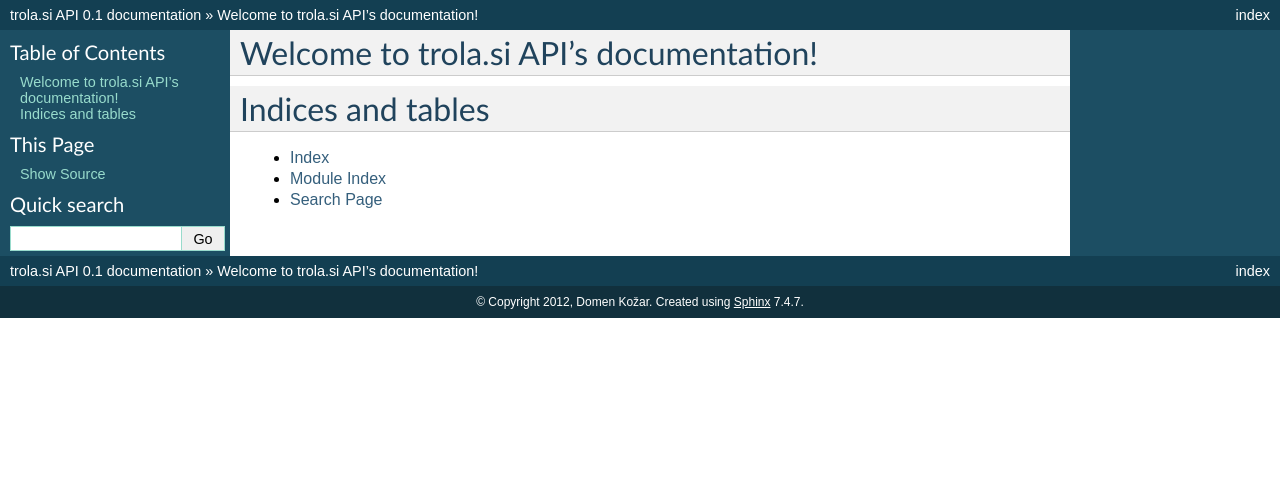
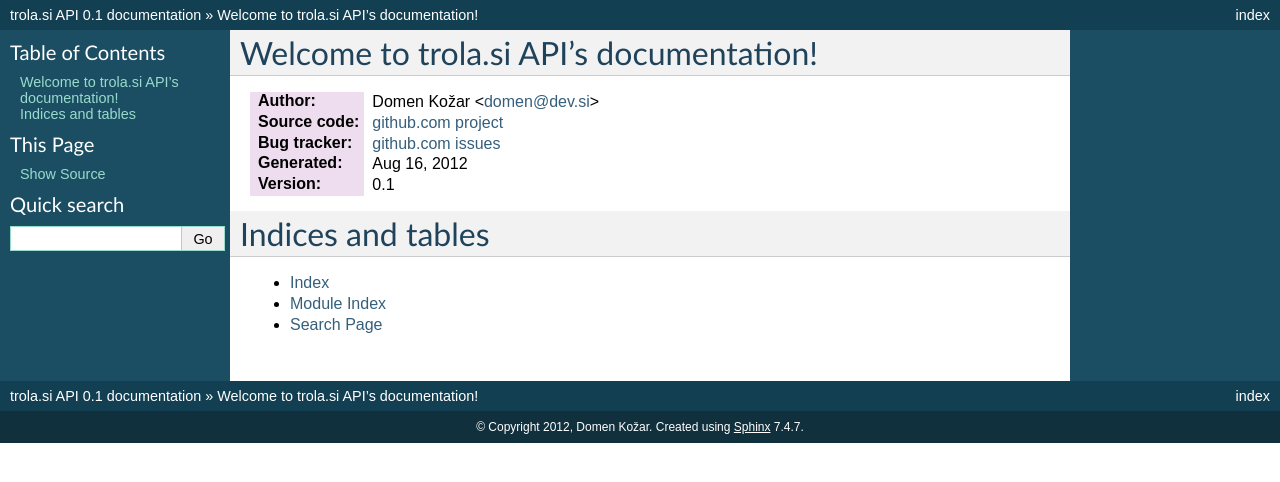
Before and after one commit to opendata-si/trola.si, a Sphinx documentation site: the page built from docs/index.rst, in a window 1280 px wide. Shown: the top 482 px of the page. Built offline with Sphinx 7.4.7, drawn with Linux system fonts in a browser that asks for light colours.

Commit message:
add metadata to docs

```diff
--- a/base.cfg
+++ b/base.cfg
@@ -29,7 +29,7 @@
 simplejson = 2.4.0
 Werkzeug = 0.8.3
 z3c.recipe.scripts = 1.0.1
-zc.buildout = 1.5.2
+zc.buildout = 1.6.0
 zc.recipe.egg = 1.3.2
 blinker = 1.2
 coverage = 3.5.2
--- a/docs/index.rst
+++ b/docs/index.rst
@@ -5,6 +5,12 @@
 
 Welcome to trola.si API's documentation!
 ========================================
+
+:Author: Domen Kožar <domen@dev.si>
+:Source code: `github.com project <https://github.com/iElectric/trola.si>`_
+:Bug tracker: `github.com issues <https://github.com/iElectric/trola.si/issues>`_
+:Generated: |today|
+:Version: |release|
 
 
 .. autoflask:: trolasi:app
```
